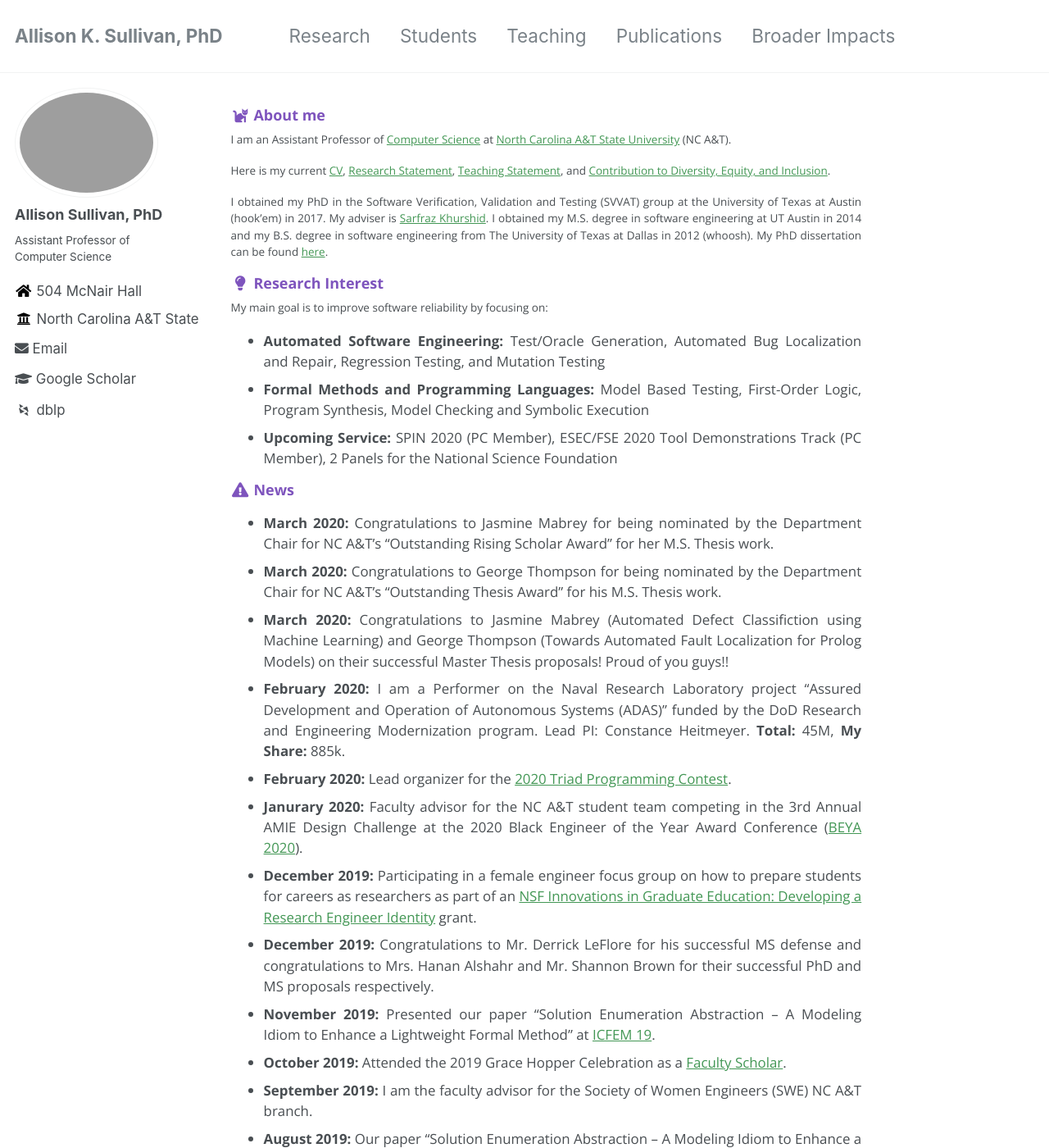
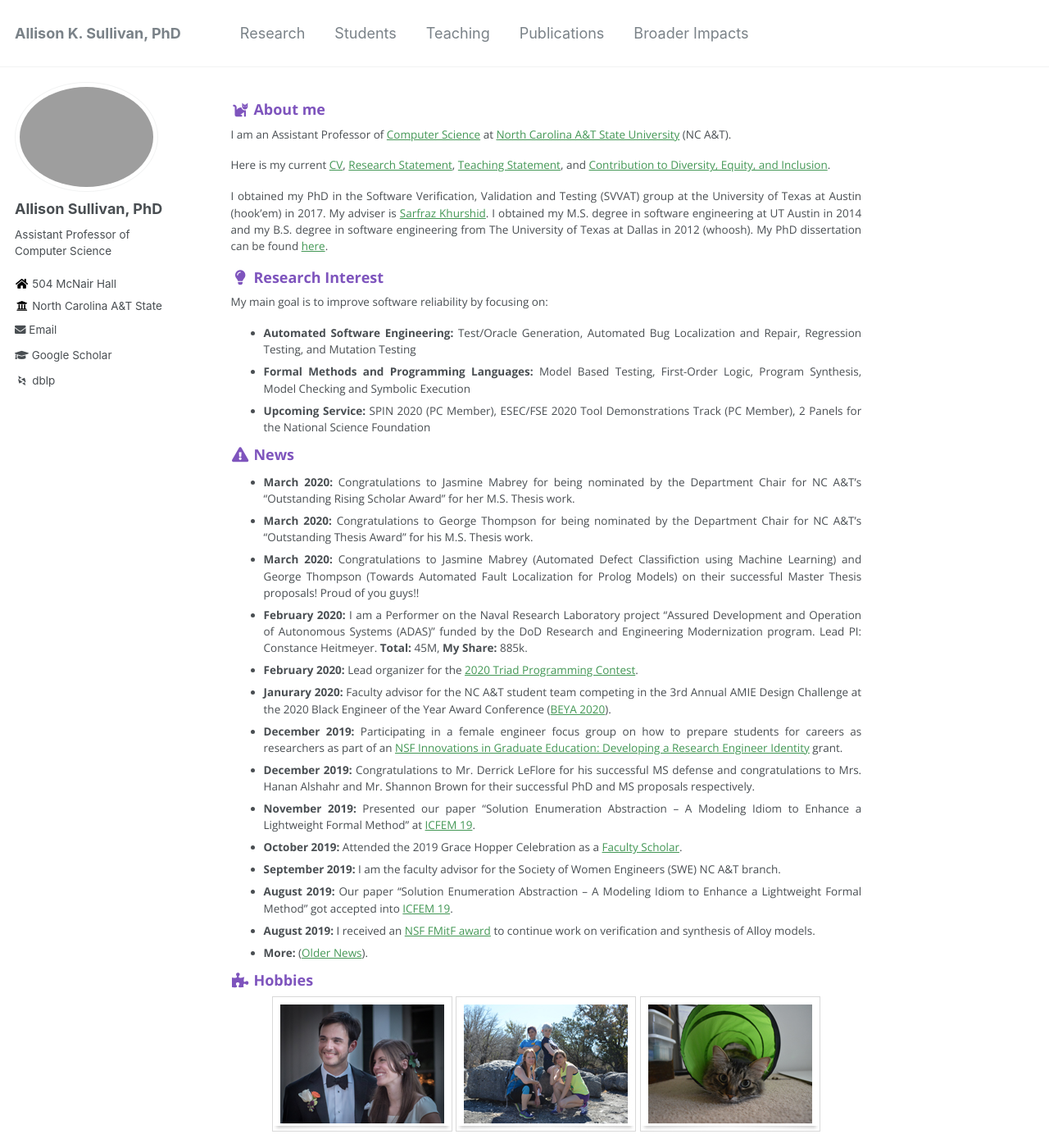
Before and after one commit to Allisonius/allisonius.github.io, a Jekyll site: the page built from _pages/about.md, in a window 1280 px wide and 1400 px high. Shown: the whole window at 82% size. Built offline with Jekyll 4.4.1, drawn with Linux system fonts in a browser that asks for light colours; some web fonts are replaced.

Commit message:
Update _base.scss

```diff
--- a/_sass/_base.scss
+++ b/_sass/_base.scss
@@ -25,7 +25,7 @@ body {
 }
 
  ul {
-    font-size: $type-size-4;
+    font-size: $type-size-5;
     margin-top: 0.7em;
     padding-top: 0;
      margin-bottom: 0.7em;
@@ -33,13 +33,13 @@ body {
   }
 
 ul ul {
-     font-size: $type-size-4;
-     padding-left: -10px;
-   margin-left: -10px;
+     font-size: $type-size-5;
+     padding-left: -30px;
+   margin-left: -30px;
 }
 
 ul ul li {
-     font-size: $type-size-4;
+     font-size: $type-size-5;
 }
 
 h1, h2, h3, h4, h5, h6 {
```
